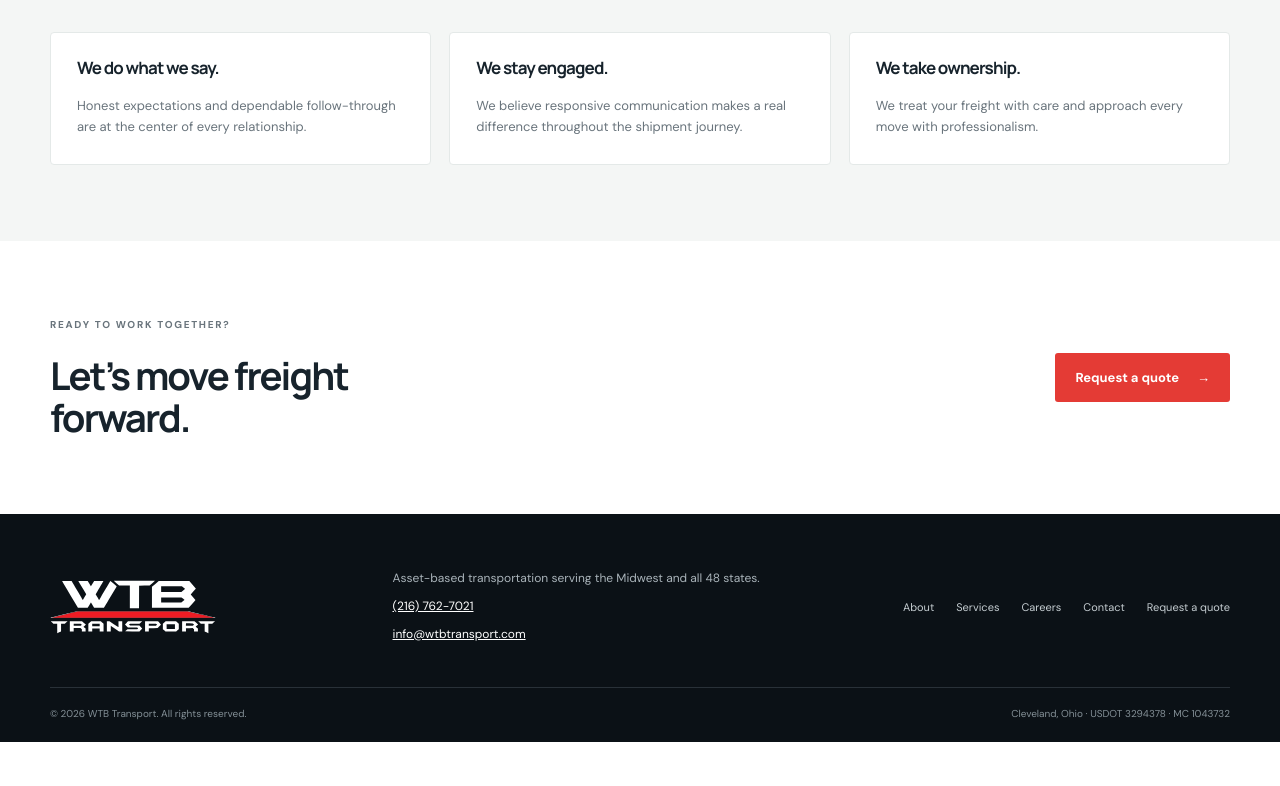
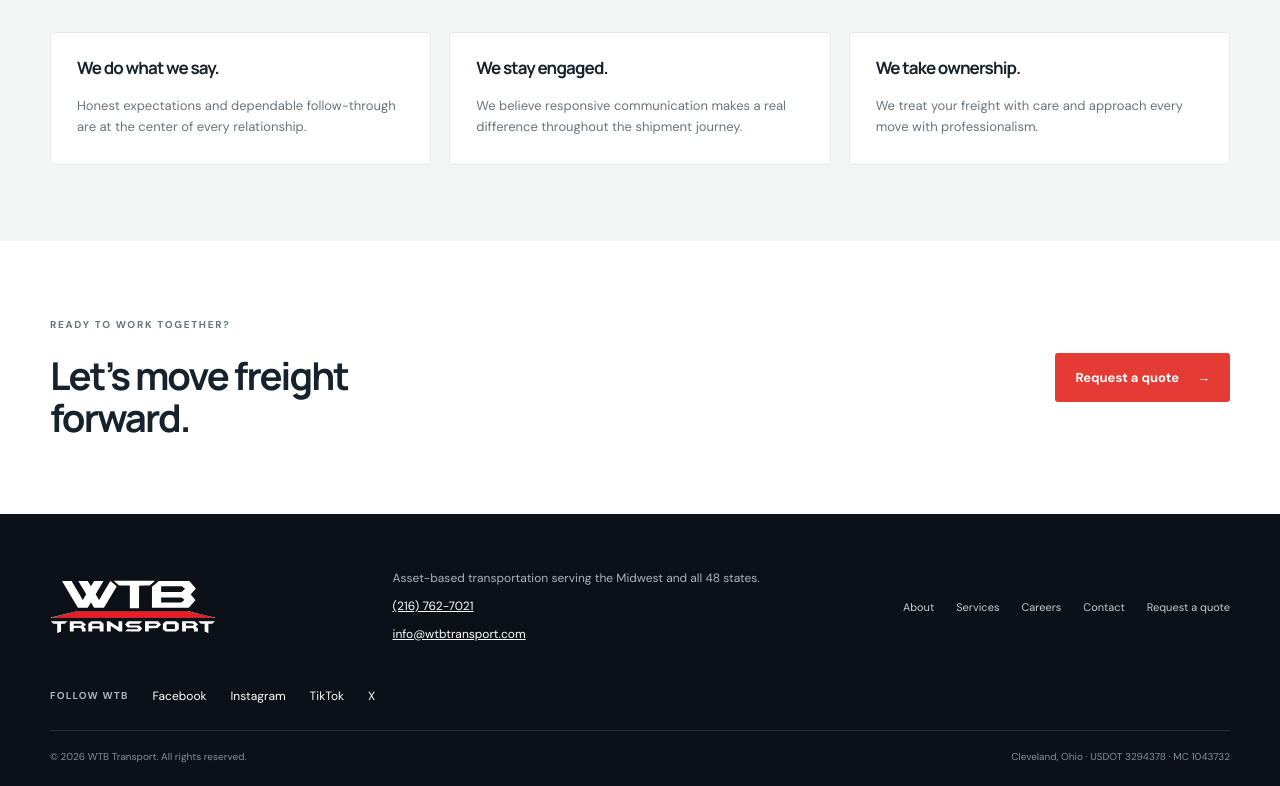
Before and after one commit to wtbtransport/wtbtransport-website, a plain HTML site: page about.html in a window 1280 px wide. Shown: the part 1263-2049 px from the top of the page. Before the commit the page ends 2005 px from the top, so only its background shows below. Drawn offline with Linux system fonts and the light colour scheme.

Commit message:
Add social media links to footer
Co-authored-by: Copilot <223556219+Copilot@users.noreply.github.com>

```diff
--- a/about.html
+++ b/about.html
@@ -6,4 +6,4 @@
 <section class="content-section"><div class="container content-narrow"><p class="eyebrow eyebrow-dark">OUR STORY</p><h2>Transportation with a personal touch.</h2><p>Founded in 2019 and based in Cleveland, Ohio, WTB Transport is an asset-based transportation company serving customers across the Midwest and all 48 contiguous states. We believe great service comes from taking responsibility, communicating clearly, and following through—mile after mile.</p><p>We’re proud of the trust our customers place in us and the more than 5,000 shipments delivered. Every load is an opportunity to earn that trust again.</p><div class="meta-list"><div><strong>2019</strong><span>Established</span></div><div><strong>5,000+</strong><span>Shipments delivered</span></div><div><strong>Cleveland</strong><span>Ohio headquarters</span></div></div></div></section>
 <section class="content-section soft-section"><div class="container"><p class="eyebrow eyebrow-dark">WHAT GUIDES US</p><h2>How we earn your trust.</h2><div class="value-grid"><article class="value-card"><h3>We do what we say.</h3><p>Honest expectations and dependable follow-through are at the center of every relationship.</p></article><article class="value-card"><h3>We stay engaged.</h3><p>We believe responsive communication makes a real difference throughout the shipment journey.</p></article><article class="value-card"><h3>We take ownership.</h3><p>We treat your freight with care and approach every move with professionalism.</p></article></div></div></section>
 <section class="content-section"><div class="container closing-inner"><div><p class="eyebrow eyebrow-dark">READY TO WORK TOGETHER?</p><h2>Let’s move freight<br>forward.</h2></div><a class="button button-red" href="quote.html">Request a quote <span aria-hidden="true">→</span></a></div></section></main>
-<footer class="site-footer"><div class="container footer-main"><a class="brand brand-footer" href="index.html"><span class="brand-mark">WTB</span><span class="brand-name">TRANSPORT<small>Hauling with integrity</small></span></a><p>Asset-based transportation serving the Midwest and all 48 states.<br><a href="tel:+12167627021">(216) 762-7021</a><br><a href="mailto:info@wtbtransport.com">info@wtbtransport.com</a></p><div class="footer-links"><a href="about.html">About</a><a href="services.html">Services</a><a href="careers.html">Careers</a><a href="contact.html">Contact</a><a href="quote.html">Request a quote</a></div></div><div class="container footer-bottom"><span>© 2026 WTB Transport. All rights reserved.</span><span>Cleveland, Ohio · USDOT 3294378 · MC 1043732</span></div></footer></body></html>
+<footer class="site-footer"><div class="container footer-main"><a class="brand brand-footer" href="index.html"><span class="brand-mark">WTB</span><span class="brand-name">TRANSPORT<small>Hauling with integrity</small></span></a><p>Asset-based transportation serving the Midwest and all 48 states.<br><a href="tel:+12167627021">(216) 762-7021</a><br><a href="mailto:info@wtbtransport.com">info@wtbtransport.com</a></p><div class="footer-links"><a href="about.html">About</a><a href="services.html">Services</a><a href="careers.html">Careers</a><a href="contact.html">Contact</a><a href="quote.html">Request a quote</a></div></div><nav class="container footer-social" aria-label="Social media"><span>FOLLOW WTB</span><a href="https://www.facebook.com/profile.php?id=100089286483851">Facebook</a><a href="https://www.instagram.com/wtbtransport/">Instagram</a><a href="https://www.tiktok.com/@wtbtransport">TikTok</a><a href="https://x.com/WtbTransport">X</a></nav><div class="container footer-bottom"><span>© 2026 WTB Transport. All rights reserved.</span><span>Cleveland, Ohio · USDOT 3294378 · MC 1043732</span></div></footer></body></html>
--- a/brand.css
+++ b/brand.css
@@ -5,5 +5,9 @@
 .brand-name{display:none}
 .brand-footer .brand-mark{background-image:url('logo-footer.svg')}
 .footer-main>p a{display:inline-block;margin-top:8px;color:#fff}
+.footer-social{display:flex;align-items:center;gap:12px 24px;flex-wrap:wrap;padding-bottom:24px}
+.footer-social span{font-size:10px;font-weight:700;letter-spacing:.12em;color:#aab4ba}
+.footer-social a{font-size:12px;color:#fff;text-decoration:none}
+.footer-social a:hover{text-decoration:underline}
 .service-icon{color:var(--red)}
 @media(max-width:520px){.brand-mark{width:142px;height:50px;flex-basis:142px}}
```
Also changed, not shown: careers.html (+1 -1 lines), contact.html (+1 -1 lines), index.html (+1 -1 lines), quote.html (+1 -1 lines), services.html (+1 -1 lines).
